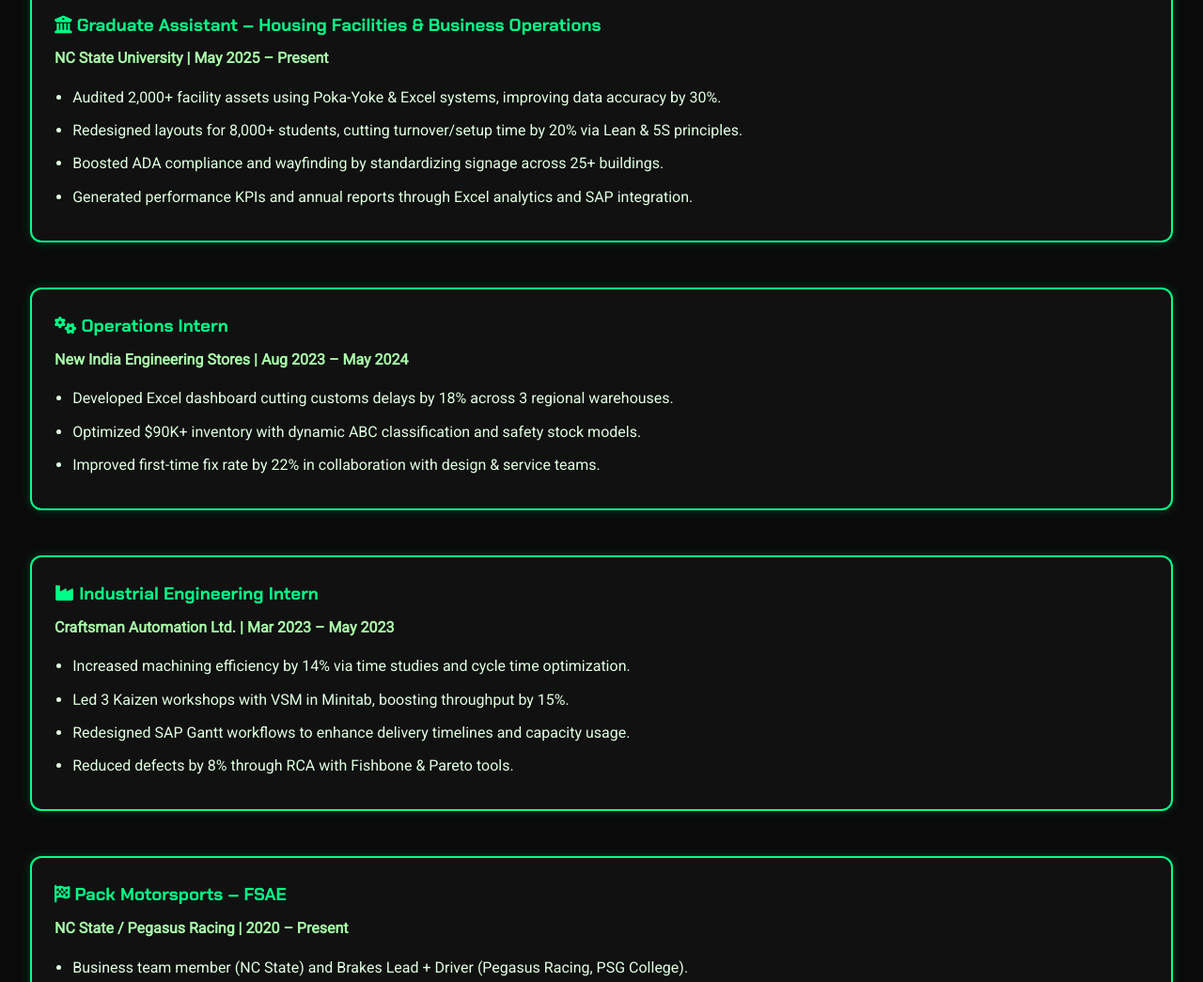
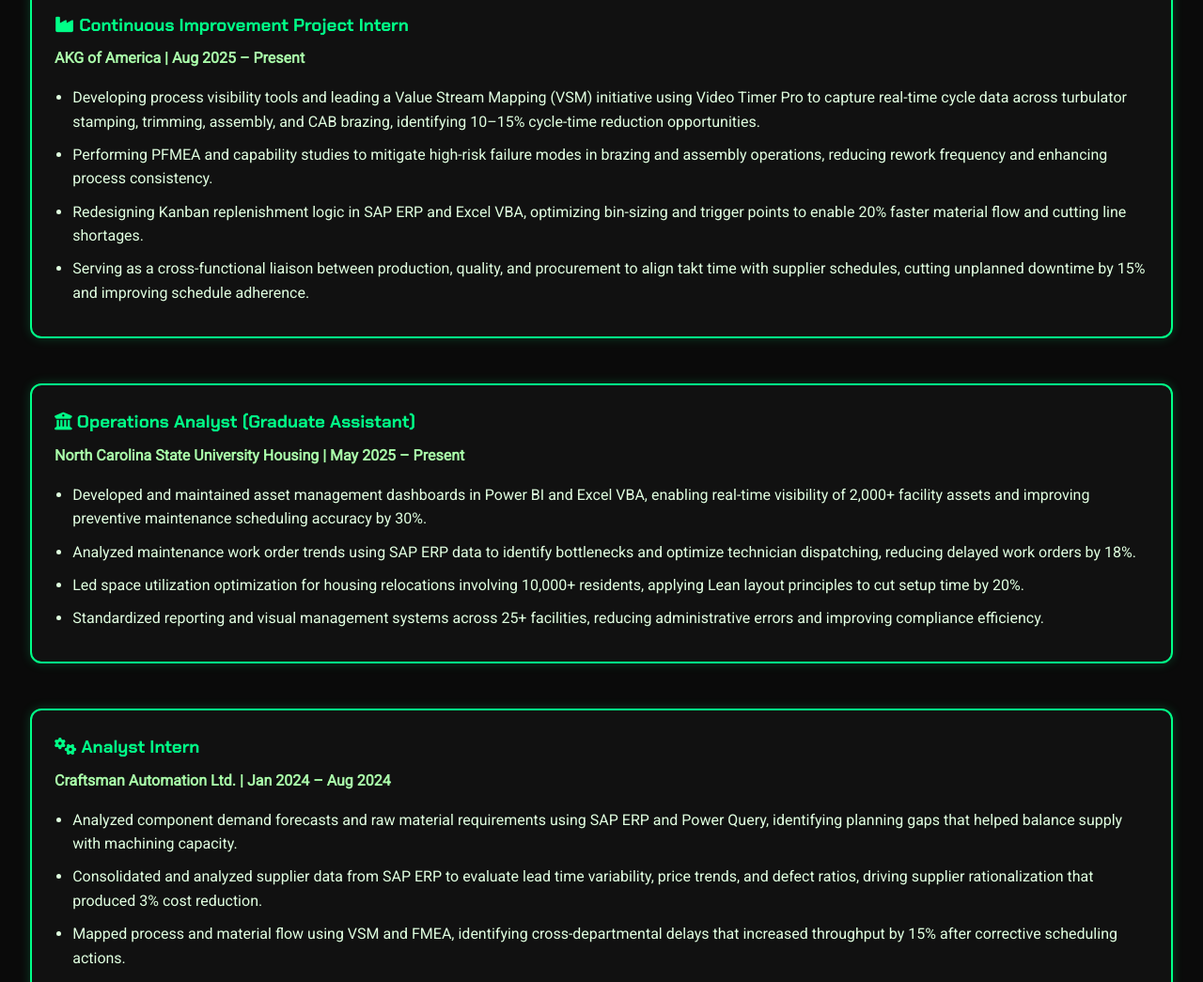
Before and after one commit to ASTIN-HC/my-portfolio, a plain HTML site: page index.html in a window 1280 px wide. Shown: the part 1225-2270 px from the top of the page at 94% size. Drawn offline with nearby package versions, Linux system fonts and the light colour scheme.

Commit message:
Update index.html

```diff
--- a/index.html
+++ b/index.html
@@ -35,38 +35,38 @@
       <p>I’m a Graduate Assistant at NC State with a mechanical engineering background and a mindset for continuous improvement. Whether I’m in the garage with <strong>Pack Motorsports</strong> or optimizing housing operations for thousands of students, I bring energy, engineering, and empathy to everything I do. I care about building efficient systems, but more importantly, I care about the people who use them. Outside work? You’ll catch me chasing lap times, deep-diving analytics, or decoding anime plot twists.</p>
     </section>
 
-    <section id="journey" class="reveal">
+   <section id="journey" class="reveal">
   <h2>My Journey</h2>
 
   <div class="experience-block">
-    <h3><i class="fas fa-university"></i> Graduate Assistant – Housing Facilities & Business Operations</h3>
-    <p><strong>NC State University</strong> | May 2025 – Present</p>
+    <h3><i class="fas fa-industry"></i> Continuous Improvement Project Intern</h3>
+    <p><strong>AKG of America</strong> | Aug 2025 – Present</p>
     <ul>
-      <li>Audited 2,000+ facility assets using Poka-Yoke & Excel systems, improving data accuracy by 30%.</li>
-      <li>Redesigned layouts for 8,000+ students, cutting turnover/setup time by 20% via Lean & 5S principles.</li>
-      <li>Boosted ADA compliance and wayfinding by standardizing signage across 25+ buildings.</li>
-      <li>Generated performance KPIs and annual reports through Excel analytics and SAP integration.</li>
+      <li>Developing process visibility tools and leading a Value Stream Mapping (VSM) initiative using Video Timer Pro to capture real-time cycle data across turbulator stamping, trimming, assembly, and CAB brazing, identifying 10–15% cycle-time reduction opportunities.</li>
+      <li>Performing PFMEA and capability studies to mitigate high-risk failure modes in brazing and assembly operations, reducing rework frequency and enhancing process consistency.</li>
+      <li>Redesigning Kanban replenishment logic in SAP ERP and Excel VBA, optimizing bin-sizing and trigger points to enable 20% faster material flow and cutting line shortages.</li>
+      <li>Serving as a cross-functional liaison between production, quality, and procurement to align takt time with supplier schedules, cutting unplanned downtime by 15% and improving schedule adherence.</li>
     </ul>
   </div>
 
   <div class="experience-block">
-    <h3><i class="fas fa-cogs"></i> Operations Intern</h3>
-    <p><strong>New India Engineering Stores</strong> | Aug 2023 – May 2024</p>
+    <h3><i class="fas fa-university"></i> Operations Analyst (Graduate Assistant)</h3>
+    <p><strong>North Carolina State University Housing</strong> | May 2025 – Present</p>
     <ul>
-      <li>Developed Excel dashboard cutting customs delays by 18% across 3 regional warehouses.</li>
-      <li>Optimized $90K+ inventory with dynamic ABC classification and safety stock models.</li>
-      <li>Improved first-time fix rate by 22% in collaboration with design & service teams.</li>
+      <li>Developed and maintained asset management dashboards in Power BI and Excel VBA, enabling real-time visibility of 2,000+ facility assets and improving preventive maintenance scheduling accuracy by 30%.</li>
+      <li>Analyzed maintenance work order trends using SAP ERP data to identify bottlenecks and optimize technician dispatching, reducing delayed work orders by 18%.</li>
+      <li>Led space utilization optimization for housing relocations involving 10,000+ residents, applying Lean layout principles to cut setup time by 20%.</li>
+      <li>Standardized reporting and visual management systems across 25+ facilities, reducing administrative errors and improving compliance efficiency.</li>
     </ul>
   </div>
 
   <div class="experience-block">
-    <h3><i class="fas fa-industry"></i> Industrial Engineering Intern</h3>
-    <p><strong>Craftsman Automation Ltd.</strong> | Mar 2023 – May 2023</p>
+    <h3><i class="fas fa-cogs"></i> Analyst Intern</h3>
+    <p><strong>Craftsman Automation Ltd.</strong> | Jan 2024 – Aug 2024</p>
     <ul>
-      <li>Increased machining efficiency by 14% via time studies and cycle time optimization.</li>
-      <li>Led 3 Kaizen workshops with VSM in Minitab, boosting throughput by 15%.</li>
-      <li>Redesigned SAP Gantt workflows to enhance delivery timelines and capacity usage.</li>
-      <li>Reduced defects by 8% through RCA with Fishbone & Pareto tools.</li>
+      <li>Analyzed component demand forecasts and raw material requirements using SAP ERP and Power Query, identifying planning gaps that helped balance supply with machining capacity.</li>
+      <li>Consolidated and analyzed supplier data from SAP ERP to evaluate lead time variability, price trends, and defect ratios, driving supplier rationalization that produced 3% cost reduction.</li>
+      <li>Mapped process and material flow using VSM and FMEA, identifying cross-departmental delays that increased throughput by 15% after corrective scheduling actions.</li>
     </ul>
   </div>
 
@@ -74,12 +74,11 @@
     <h3><i class="fas fa-flag-checkered"></i> Pack Motorsports – FSAE</h3>
     <p><strong>NC State / Pegasus Racing</strong> | 2020 – Present</p>
     <ul>
-      <li>Business team member (NC State) and Brakes Lead + Driver (Pegasus Racing, PSG College).</li>
-      <li>Worked across engineering, logistics, and racing strategy for competition readiness.</li>
+      <li>Business Team Member (NC State) and Brakes Lead + Driver (Pegasus Racing, PSG College).</li>
+      <li>Collaborated across engineering, logistics, and race strategy teams to prepare for Formula SAE competitions.</li>
     </ul>
   </div>
 </section>
-
 
     <section id="projects" class="light reveal">
       <h2>Featured Projects</h2>
```
